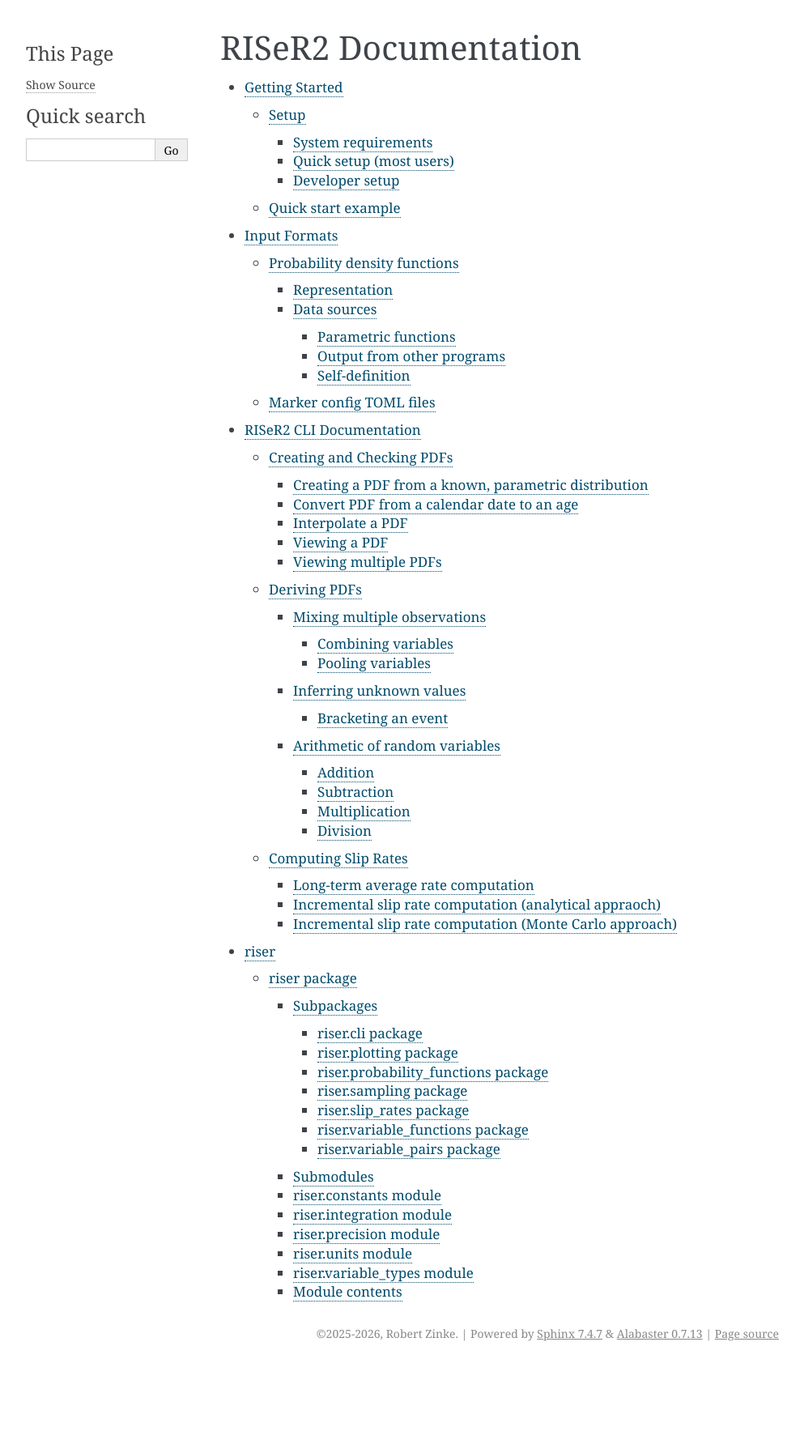
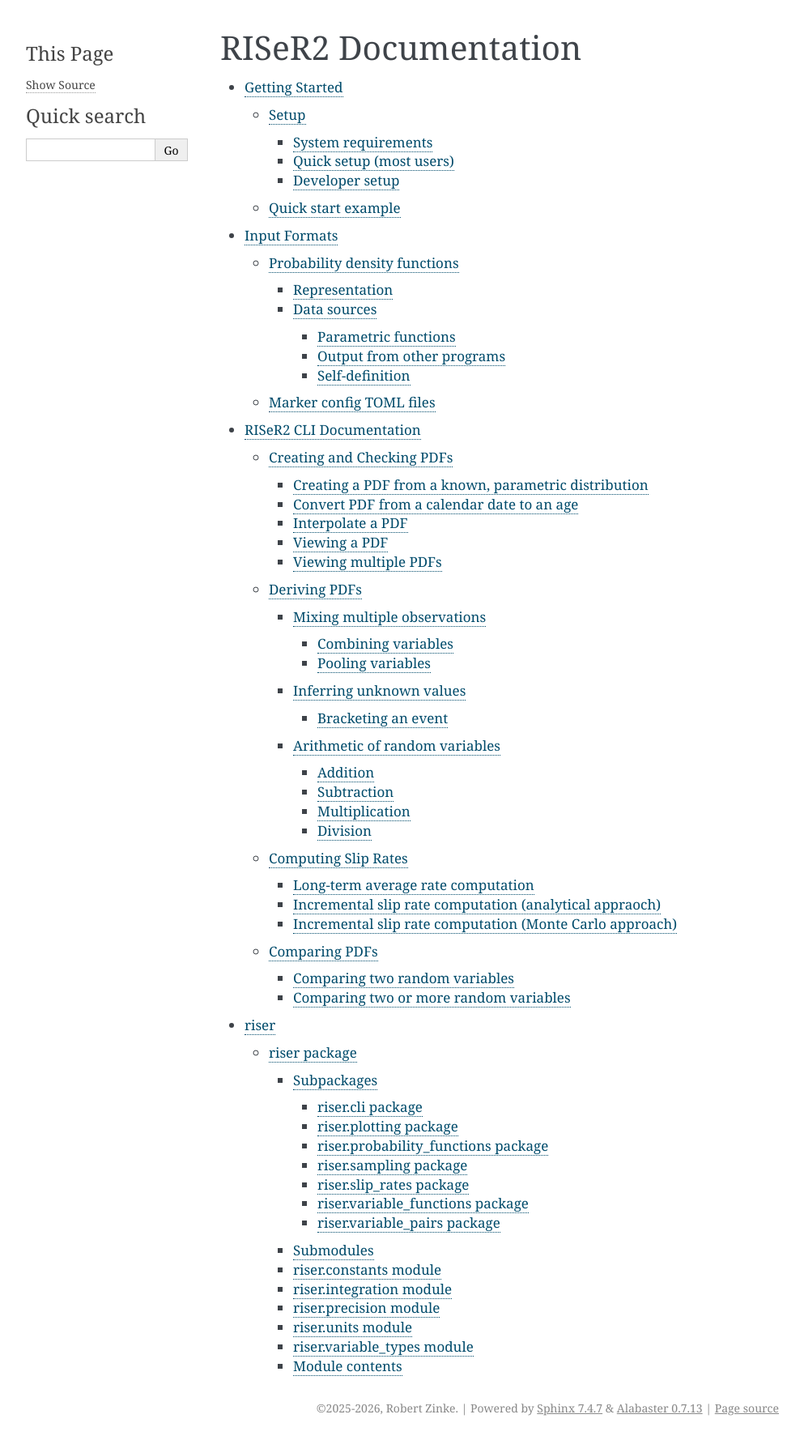
Before and after one commit to rzinke/RISeR2, a Sphinx documentation site: the page built from docs/source/index.rst, in a window 1280 px wide. Shown: the whole page at 81% size, without its empty margins (148-1141 px from the left). Built offline with Sphinx 7.4.7, drawn with Linux system fonts in a browser that asks for light colours; before the commit the page ends 1686 px from its top, so only the background shows below that.

Commit message:
Adding comparing_pdfs.md.

````diff
--- /dev/null
+++ b/docs/source/cli/comparing_pdfs.md
@@ -0,0 +1,26 @@
+# Comparing PDFs
+
+RISeR2 offers several functions for quantitatively comparing PDFs, particularly for similarity between two or more PDFs.
+
+
+## Comparing two random variables
+
+To compare two PDFs using cross-correlation between a reference and seconday variable, use:
+
+```bash
+riser-cross-correlate-variables <reference name>.txt <secondary name>.txt -p
+```
+
+To compute the Kolmogorov-Smirnov statistic for two PDFs, use
+
+```bash
+riser-compute-ks-statistic <pdf1>.txt <pdf2>.txt -p
+```
+
+## Comparing two or more random variables
+
+To compute the overlap index between two or more PDFs, use:
+
+```bash
+riser-compute-overlap-index <pdf1>.txt <pdf2>.txt <...> -p
+```
--- a/docs/source/cli/index.rst
+++ b/docs/source/cli/index.rst
@@ -7,3 +7,4 @@
    creating_pdfs.md
    deriving_pdfs.md
    computing_slip_rates.md
+   comparing_pdfs.md
````
Also changed, not shown: docs/source/cli/deriving_pdfs.md (+1 -1 lines).
